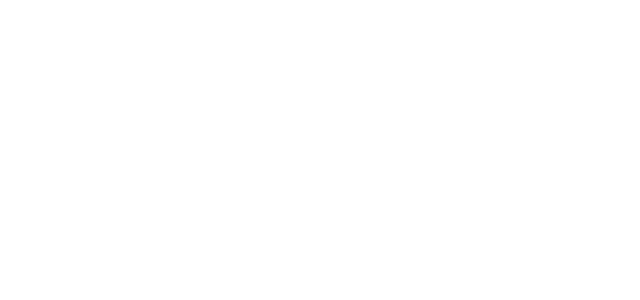
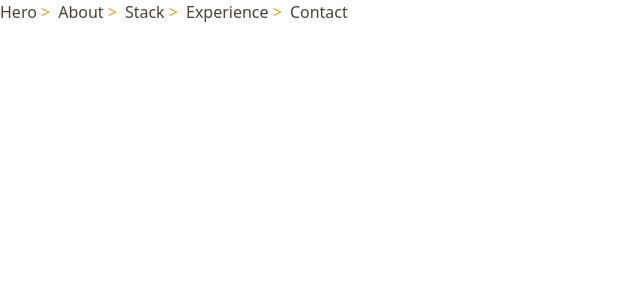
Before and after one commit to Ariff-dev/Portfolio, a React (Vite) app: page / in a window 1280 px wide. Shown: the top 300 px of the page, without its empty margins (0-640 px from the left). Built offline with nearby package versions, Linux system fonts and the light colour scheme.

Commit message:
feat:Navbar

```diff
--- a/src/App.tsx
+++ b/src/App.tsx
@@ -1,9 +1,10 @@
+import { Navbar } from "./components"
 
 function App() {
 
   return (
     <>
-
+      <Navbar/>
     </>
   )
 }
--- a/src/components/ui/Navbar.tsx
+++ b/src/components/ui/Navbar.tsx
@@ -1,10 +1,6 @@
 import type { AppContentNav } from "./ui.interface"
 
-
-
 export const Navbar = () => {
-
-
     const appcontent:AppContentNav[] = [
         { name: 'Hero', tag: '#hero', },
         { name: 'About', tag: '#about' },
@@ -12,14 +8,13 @@
         { name: 'Experience', tag: '#exp' },
         { name: 'Contact', tag: '#contact' },
     ]
-
   return (
     <nav className="flex gap-2">
         {appcontent.map(( {tag,name},idx ) => {
             return (
                 <p>
-                    <a href={tag}>
-                        {name}<span className="">{idx < appcontent.length - 1 && ' >'}</span>
+                    <a href={tag} className="text-(--secondary)">
+                        {name}<span className="text-(--primary)">{idx < appcontent.length - 1 && ' >'}</span>
                     </a>
                 </p>
             )
```
